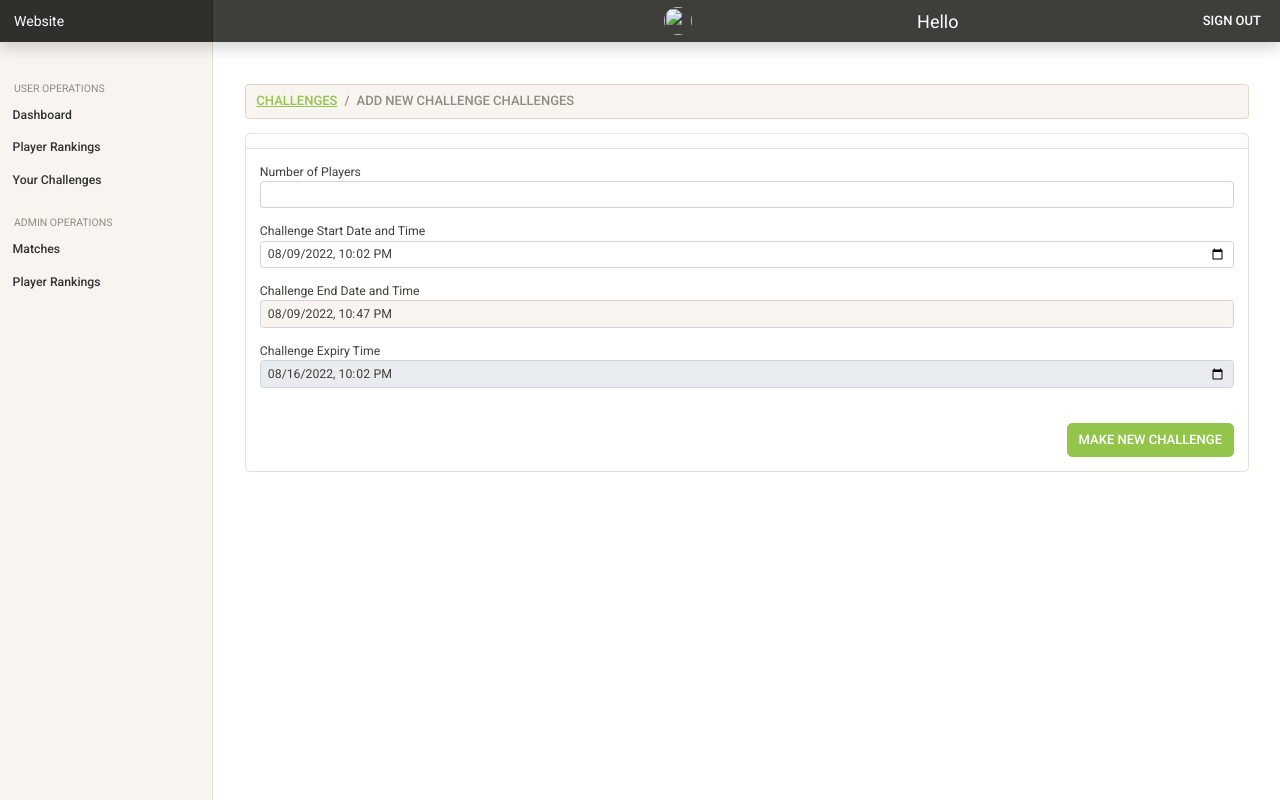
After one commit to hassanashas/fcap, a Django app: page /new_challenge in a window 1280 px wide. The commit adds this page. Run offline with Django 4.2, Linux system fonts and the light colour scheme; the visitor is signed in with stand-in values (Sample User, id 1); data comes from the database, SQL or seed files in the repository; some libraries are stand-ins or nearby versions.

Commit message:
new challenges

```diff
--- /dev/null
+++ b/fcap/fcap/static/js/matches/add_challenge.js
@@ -0,0 +1,74 @@
+const addChallengeForm = document.querySelector("#add_challenge_forms");
+
+const players = document.querySelector("#players");
+const submitButton = document.querySelector("#submit_button");
+
+var now = new Date();
+now.setMinutes(now.getMinutes() - now.getTimezoneOffset());
+document.getElementById('date').value = now.toISOString().slice(0,16);
+now.setMinutes(now.getMinutes() + 45);
+document.getElementById('end_date').value = now.toISOString().slice(0,16);
+
+var expiry_date = new Date();
+expiry_date.setMinutes(expiry_date.getMinutes() - expiry_date.getTimezoneOffset() + 10080);
+document.getElementById('expiry_date').value = expiry_date.toISOString().slice(0, 16);
+
+
+document.getElementById('date').addEventListener('change', (e) => {
+    const value = new Date(e.target.value);
+    value.setMinutes(value.getMinutes() + 45);
+    value.setMinutes(value.getMinutes() - value.getTimezoneOffset());
+    document.getElementById('end_date').value = value.toISOString().slice(0,16);
+});
+
+
+var accounts_endpoint = 'api/users/get_accounts';
+var players_data = []
+$.ajax({
+    method:"GET",
+    url: accounts_endpoint,
+    success: function(response_data) {
+        players_data = response_data.data;
+    },
+    error: function(error_data) {
+        console.log("Error");
+        console.log(error_data);
+    }
+});
+
+players.addEventListener("keyup", (e) => {
+    const number = e.target.value;
+
+    addChallengeForm.innerHTML = "";
+    var select_forms = []
+    for (let i = 1; i <= number; i++)
+    {
+        var iDiv = document.createElement('div');
+        iDiv.classList = 'form-group mt-2';
+        addChallengeForm.appendChild(iDiv);
+        var div2 = document.createElement('label');
+        div2.innerHTML = "Player #" + i;
+        iDiv.appendChild(div2);
+        var player_select = document.createElement('select');
+        player_select.name = 'player_select' + i;
+        player_select.classList = "form-control mt-1 mb-2";
+
+        var temp_disabled_option = document.createElement('option');
+        temp_disabled_option.hidden = true;
+        temp_disabled_option.value = "None";
+        temp_disabled_option.selected = true;
+        temp_disabled_option.innerHTML = "Choose Player";
+        player_select.append(temp_disabled_option);
+        for (let k = 0; k < players_data.length; k++)
+        {
+            // For the Player Names
+            var player_option = document.createElement('option');
+            player_option.innerHTML = players_data[k][1] + " - " + players_data[k][0];
+            player_option.value = players_data[k][1];
+            player_select.append(player_option);
+        }
+        // For the Player Score
+
+        iDiv.append(player_select);
+    }
+});
--- a/fcap/fcap_users/admin.py
+++ b/fcap/fcap_users/admin.py
@@ -1,6 +1,8 @@
 from django.contrib import admin
-from . models import Account, Match, Participant
+from . models import Account, Challenge_Participant, Match, Participant, Challenge
 # Register your models here.
 admin.site.register(Account)
 admin.site.register(Match)
 admin.site.register(Participant)
+admin.site.register(Challenge)
+admin.site.register(Challenge_Participant)
--- a/fcap/fcap_users/models.py
+++ b/fcap/fcap_users/models.py
@@ -11,6 +11,7 @@ class Account(models.Model):
     ratings = models.FloatField(default=1000)
     date_joined = models.DateTimeField(auto_now_add=True, null=True)
     phone = models.CharField(max_length=255, null=True)
+    type = models.CharField(max_length=255, default = "member")
 
 class Match(models.Model):
 
@@ -30,8 +31,12 @@ class Participant(models.Model):
 
 class Challenge(models.Model):
     match_time = models.DateTimeField(null=True)
+    totalPlayers = models.IntegerField(default=1)
     status = models.CharField(max_length=100, default="pending")
+    created_by = models.ForeignKey(Account, on_delete=models.CASCADE)
+    expiry_time = models.DateTimeField(null=True)
 
 class Challenge_Participant(models.Model):
     player = models.ForeignKey(Account, on_delete=models.CASCADE)
     challenge = models.ForeignKey(Challenge, on_delete=models.CASCADE)
+    status = models.CharField(max_length=100, default="pending")
--- a/fcap/fcap_users/urls.py
+++ b/fcap/fcap_users/urls.py
@@ -12,11 +12,15 @@ urlpatterns = [
     path('register', views.register, name='register'),
     path('add_match', views.add_match, name='add_match'),
     path('rankings', views.rankings, name='rankings'),
+    path('challenges', challenges_views.challenges, name ='challenges'),
+    path('new_challenge', challenges_views.add_new_challenge, name='add_new_challenge'),
     path('validate_email', csrf_exempt(views.EmailVerification.as_view()), name='validate_email'),
     path('validate_username', csrf_exempt(views.UsernameVerification.as_view()), name='validate_username'),
     path('validate_name', csrf_exempt(views.NameVerification.as_view()), name='validate_name'),
     path('api/data', views.getData, name='api-data'),
     path('api/chart/data', views.AccountNames.as_view()),
     path('api/users/points_history', views.AccountPointsHistory.as_view()),
+    path('api/users/get_accounts', views.GetAllPlayers.as_view()),
+    # path('api/users/get_player_challenges', challenges_views.GetPlayerChallenges.as_view()),
     path('logout', views.logoutUser, name='logout'),
 ]
--- a/fcap/fcap_users/views/challenges_views.py
+++ b/fcap/fcap_users/views/challenges_views.py
@@ -1,6 +1,72 @@
 
 from django.shortcuts import render, redirect
 from django.views import View
+from django.contrib import messages
+from .views import findDuplicate
+from ..models import Account, Participant, Match, Challenge, Challenge_Participant
+from django.contrib.auth.decorators import login_required
+from django.contrib.auth.models import User
+from django.utils.timezone import make_aware
+from datetime import datetime
+from rest_framework.views import APIView
+from rest_framework.response import Response
 
-def challenge(request):
-    return render('challenge.html')
+def challenges(request):
+    challenges = Challenge.objects.filter(created_by = request.user.account)
+    context = {
+        'challenges': challenges
+    }
+    return render(request, 'matches/challenges.html', context)
+
+
+@login_required(login_url = 'login')
+def add_new_challenge(request):
+
+    context = {
+
+    }
+    if request.method == "POST":
+        print(request.POST)
+        totalPlayers = int(request.POST['players']) + 1
+        # Error Checking
+        players_list = []
+        for index in range(1, totalPlayers):
+            username = request.POST['player_select' + str(index)]
+
+            if username == "None":
+                messages.error(request, "Player Name can't be empty")
+                return render(request, 'matches/add_new_challenge.html', context)
+
+            challenger_account = Account.objects.get(user = User.objects.get(username=username))
+            players_list.append(challenger_account)
+
+        if findDuplicate([i for i in players_list]):
+            messages.error(request, "All Players must be Unique in the Challenge")
+            return render(request, 'matches/add_new_challenge.html', context)
+
+        challenge = Challenge.objects.create(totalPlayers=totalPlayers-1,
+                                            match_time=make_aware(datetime.strptime(request.POST['date'], '%Y-%m-%dT%H:%M')),
+                                            expiry_time=make_aware(datetime.strptime(request.POST['expiry_date'], '%Y-%m-%dT%H:%M')),
+                                    created_by = request.user.account)
+
+        for player in players_list:
+            Challenge_Participant.objects.create(challenge = challenge, player = player)
+        Challenge_Participant.objects.create(challenge = challenge, player = request.user.account, status = "accepted")
+        messages.success(request, "New Challenge has been Created! Awaiting Challenger(s)' Acceptance")
+        return redirect('challenges')
+
+    return render(request, 'matches/add_new_challenge.html')
+
+
+# class GetPlayerChallenges(APIView):
+#     def get(self, request, format=None):
+#         challenges = Challenge.objects.filter(created_by = request.user.account).values()
+#         challenges_list = []
+#         for challenge in challenges:
+#             challenges_list.append(challenge)
+
+#         data = {
+#             'challenges': challenges_list
+#         }
+
+#         return Response(data)
--- a/fcap/fcap_users/views/views.py
+++ b/fcap/fcap_users/views/views.py
@@ -266,3 +266,17 @@ class AccountPointsHistory(APIView):
         }
 
         return Response(data)
+
+class GetAllPlayers(APIView):
+    def get(self, request, format=None):
+        accounts = Account.objects.all().order_by('user__username')
+        players_list = []
+        for account in accounts:
+            if not account.user == request.user:
+                players_list.append((account.name, account.user.username))
+
+        data = {
+            'data': players_list
+        }
+
+        return Response(data)
--- /dev/null
+++ b/fcap/templates/matches/add_new_challenge.html
@@ -0,0 +1,60 @@
+{% extends 'base.html' %}
+
+{% load static %}
+
+{% block content %}
+
+<div class="container mt-5">
+    <div class="row">
+        <nav aria-label="breadcrumb">
+            <ol class="breadcrumb">
+            <li class="breadcrumb-item"><a href="{% url 'challenges' %}">Challenges</a></li>
+            <li class="breadcrumb-item active" aria-current="page">Add New Challenge Challenges</li>
+            </ol>
+        </nav>
+
+    </div>
+
+
+    <div class="card">
+        <div class="card-header"></div>
+
+        <div class="card-body">
+        {% include 'partials/_messages.html' %}
+        <form action="{% url 'add_new_challenge' %}" method="post" id = "add_challenge_form">
+            {% csrf_token %}
+
+            <div class="form-group mb-3">
+                <label for="">Number of Players</label>
+                <input type="number" class="form-control form-control-sm" name="players" id = "players" value=""/>
+            </div>
+            <div class="form-group mb-3">
+                <label for="">Challenge Start Date and Time</label>
+                <input type="datetime-local" class="form-control form-control-sm" name="date" id = "date" value=""/>
+            </div>
+
+            <div class="form-group mb-3">
+                <label for="">Challenge End Date and Time</label>
+                <input disabled type="datetime-local" class="form-control form-control-sm" name="end_date" id = "end_date" value=""/>
+            </div>
+
+            <div class="form-group mb-3">
+                <label for="">Challenge Expiry Time</label>
+                <input type="datetime-local" class="form-control form-control-sm" name="expiry_date" id = "expiry_date" value=""
+                style="pointer-events: none; background-color:#E9ECEF"/>
+            </div>
+            <div id = "add_challenge_forms" class = "mt-3">
+
+            </div>
+
+            <input type="submit" value="Make New Challenge" id = "submit_button" class="mt-4 btn btn-success btn-success-sm float-end"/>
+        </form>
+
+
+    </div>
+
+</div>
+
+<script src = {% static 'js/matches/add_challenge.js' %}></script>
+
+{% endblock content %}
--- a/fcap/templates/partials/_sidebar.html
+++ b/fcap/templates/partials/_sidebar.html
@@ -41,7 +41,7 @@
         </li>
       </ul> {% endcomment %}
       <h6 class="sidebar-heading d-flex justify-content-between align-items-center px-3 mt-4 mb-1 text-muted text-uppercase">
-        <span>Admin Operations</span>
+        <span>User Operations</span>
         <a class="link-secondary" href="#" aria-label="Add a new report">
           <span data-feather="plus-circle" class="align-text-bottom"></span>
         </a>
@@ -59,6 +59,14 @@
           <a class="nav-link {% if request.path == rankings_url %}active{% endif %}" href="{{rankings_url}}">
             <span data-feather="file-text" class="align-text-bottom"></span>
             Player Rankings
+          </a>
+        </li>
+
+        {% url 'challenges' as challenges_url %}
+        <li class="nav-item">
+          <a class="nav-link {% if request.path == challenges_url %}active{% endif %}" href="{{challenges_url}}">
+            <span data-feather="file-text" class="align-text-bottom"></span>
+            Your Challenges
           </a>
         </li>
 
```
Also changed, not shown: fcap/fcap/static/js/matches/add_match.js (+2 -6 lines), fcap/fcap/static/js/matches/challenges.js (added, +22 -0 lines), fcap/templates/matches/challenges.html (added, +69 -0 lines), fcap/fcap_users/migrations/0012_challenge_challenge_participant.py (added), fcap/fcap_users/migrations/0013_challenge_totalplayers.py (added), fcap/fcap_users/migrations/0014_challenge_participant_status.py (added), fcap/fcap_users/migrations/0015_account_type.py (added), fcap/fcap_users/migrations/0016_challenge_expiry_time.py (added), fcap/static/images/Salman_Aziz.jpg (added).
